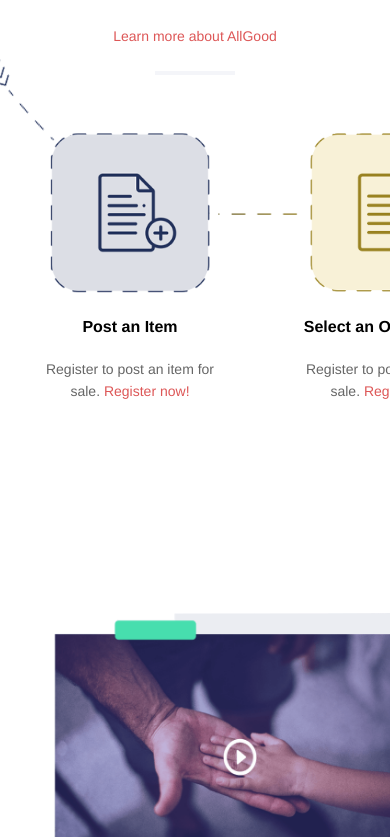
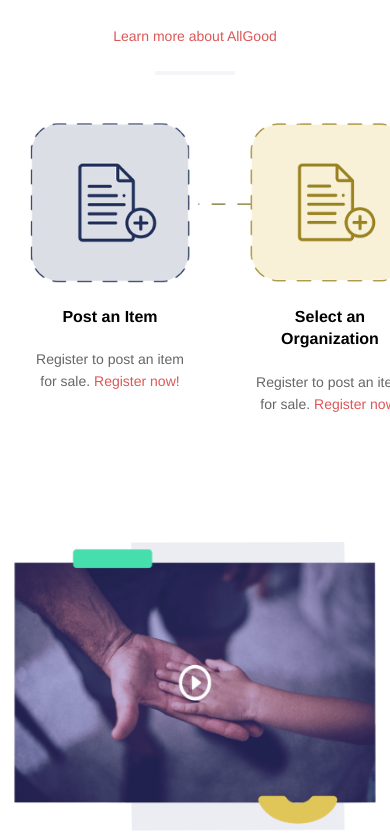
Before and after one commit to ToneyPK/js-guru-task, a React (Create React App) app: page / in a window 390 px wide. Shown: the part 847-1684 px from the top of the page. Built offline with nearby package versions, Linux system fonts and the light colour scheme.

Commit message:
adjust about for tablet and mobile

```diff
--- a/package.json
+++ b/package.json
@@ -4,6 +4,7 @@
   "private": true,
   "dependencies": {
     "@fortawesome/fontawesome-svg-core": "^1.2.32",
+    "@fortawesome/free-brands-svg-icons": "^5.15.1",
     "@fortawesome/free-regular-svg-icons": "^5.15.1",
     "@fortawesome/free-solid-svg-icons": "^5.15.1",
     "@fortawesome/react-fontawesome": "^0.1.12",
--- a/public/index.html
+++ b/public/index.html
@@ -24,7 +24,7 @@
       work correctly both with client-side routing and a non-root public URL.
       Learn how to configure a non-root public URL by running `npm run build`.
     -->
-    <title>React App</title>
+    <title>JSG Task</title>
   </head>
   <body>
     <noscript>You need to enable JavaScript to run this app.</noscript>
--- a/src/components/about/About.scss
+++ b/src/components/about/About.scss
@@ -80,22 +80,39 @@
   }
 }
 
-@media (max-width: 480px) {
+@media (max-width: 1200px) {
   .about {
     padding-top: 40px;
-    overflow-x: scroll;
-    overflow-y: none;
     width: 100%;
 
     .content {
+      margin: 0 ;
+      padding-top: 40px;
+
       .icons {
-        height: 300px;
+        width: 100%;
+        overflow-y: hidden;
+        overflow-x: scroll;
+        height: 70%;
+
+        .icon {
+
+          .arrow {
+            display: none;
+          }
+
+          .icon-heart {
+            display: none;
+          }
+        };
       }
 
       .video {
-        width: 400px;
+        width: 100%;
         margin: auto;
         margin-left: 0;
+        transform: none;
+        padding-top: 60px;
       }
     }
   }
--- a/src/components/featured/Featured.js
+++ b/src/components/featured/Featured.js
@@ -1,4 +1,4 @@
-import React, { useState } from 'react'
+import React, { useState, useEffect } from 'react'
 import img1 from '../../assets/media/img1.jpg'
 import img2 from '../../assets/media/img2.jpg'
 import img3 from '../../assets/media/img3.jpg'
@@ -107,6 +107,14 @@ export default function Featured() {
     },
   ])
 
+const [isOnMobile, setIsOnMobile] = useState(false);
+
+  useEffect(() => {
+    window.addEventListener('resize', () => {
+      setIsOnMobile(isMobile())
+    })
+  });
+
   const ArrowLeft = (props) => {
     if (props.currentSlide == 0) return false
     else
--- a/src/components/featured/featured-item/FeaturedItem.scss
+++ b/src/components/featured/featured-item/FeaturedItem.scss
@@ -6,7 +6,7 @@
 
   .item-info {
     padding: 20px;
-    min-height: 160px;
+    min-height: 200px;
     color: $dark-gray;
 
     h4 {
--- a/src/components/header/Header.scss
+++ b/src/components/header/Header.scss
@@ -14,7 +14,7 @@ header {
   clip-path: ellipse(60% 50% at 50% 50%);
 }
 
-@media (max-width: 480px) {
+@media (max-width: 900px) {
   header {
     padding-bottom: 40px;
   }
--- a/src/components/header/hero/Hero.scss
+++ b/src/components/header/hero/Hero.scss
@@ -58,7 +58,7 @@
   }
 }
 
-@media (max-width: 480px) {
+@media (max-width: 910px) {
   .hero {
     flex-direction: column;
     flex-flow: column-reverse;
--- a/src/components/header/navbar/Navbar.scss
+++ b/src/components/header/navbar/Navbar.scss
@@ -79,7 +79,7 @@
   }
 }
 
-@media (max-width: 480px) {
+@media (max-width: 910px) {
   .navbar {
     background-color: $light;
 
--- a/src/components/header/searchbar/Searchbar.scss
+++ b/src/components/header/searchbar/Searchbar.scss
@@ -38,7 +38,7 @@
   }
 }
 
-@media (max-width: 480px) {
+@media (max-width: 910px) {
   .searchbar {
     display: none;
   }
```
Also changed, not shown: 1 other file (tests, documents, lock files or other folders).
